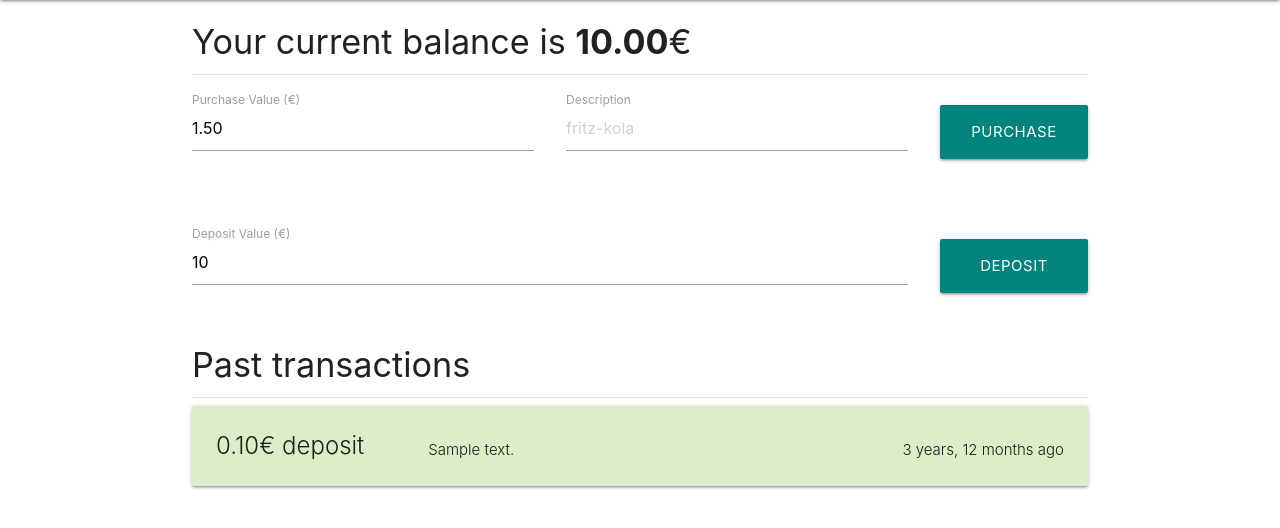
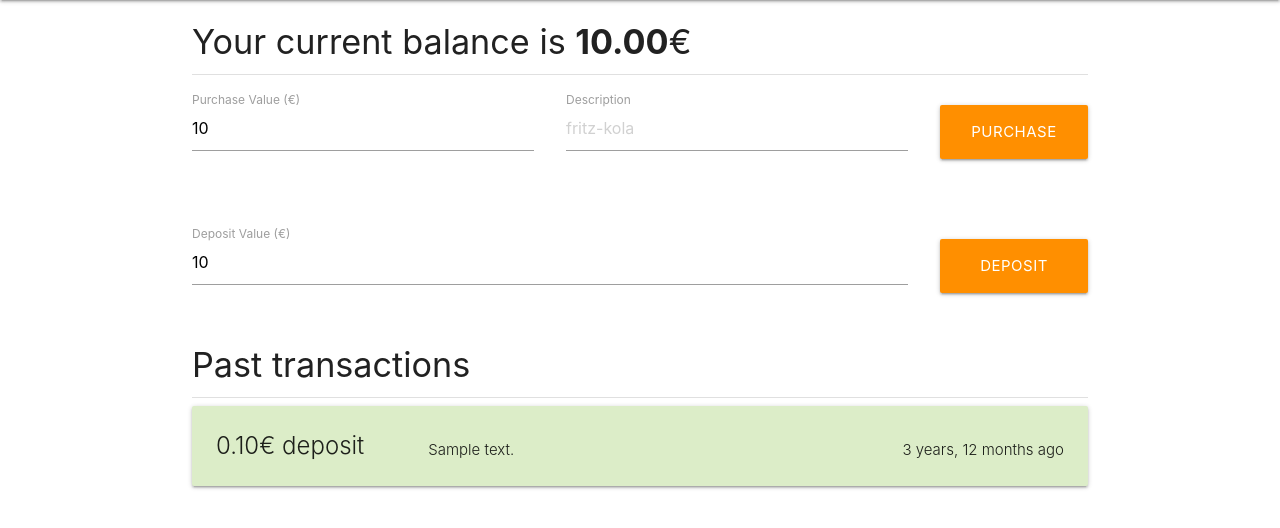
Before and after one commit to fsinfuhh/vinywaji, a Django app: template src/bitbots_drinks/gui/templates/views/dashboard.html in a window 1280 px wide. Shown: the part 64-592 px from the top of the page. Run offline with Django 3.2, Linux system fonts and the light colour scheme; a user stored in the database is signed in; tables that the repository leaves empty hold one stand-in row (values such as "Sample post"); the template is opened without the code that fills it: values that come from a table or form of the project are taken from there, most other values are stand-ins (such as "Sample title", 1, 10 or a date in 2020); parts of the project's set-up code (start-up, migrations or seed data) failed here and were passed over; some libraries are stand-ins or nearby versions.

Commit message:
Adaptions to make project usable by mafiasi and bitbots

```diff
--- a/src/bitbots_drinks/api/serializers.py
+++ b/src/bitbots_drinks/api/serializers.py
@@ -18,3 +18,4 @@ class TransactionSerializer(serializers.ModelSerializer):
     user = serializers.PrimaryKeyRelatedField(
         default=serializers.CurrentUserDefault(), queryset=models.User.objects.all()
     )
+    amount = serializers.DecimalField(max_digits=5, decimal_places=2)
--- a/src/bitbots_drinks/api/views.py
+++ b/src/bitbots_drinks/api/views.py
@@ -67,6 +67,9 @@ class TransactionViewSet(
         ]
     )
     def create(self, request: Request, *args, **kwargs):
+        # perform preliminary validation to make sure that later data modification does not fail unexpectedly
+        self.get_serializer(data=request.data).is_valid(raise_exception=True)
+
         # force QueryDict to be mutable
         data = request.data.copy()
 
@@ -76,9 +79,6 @@ class TransactionViewSet(
         if "type" in request.query_params and request.query_params["type"] == "purchase":
             data["amount"] = int(data["amount"]) * -1
 
-        # perform preliminary validation to make sure that later data modification does not fail unexpectedly
-        self.get_serializer(data=data).is_valid(raise_exception=True)
-
         # create the transaction object
         serializer = self.get_serializer(data=data)
         serializer.is_valid(raise_exception=True)
--- a/src/bitbots_drinks/gui/static/base.css
+++ b/src/bitbots_drinks/gui/static/base.css
@@ -37,21 +37,3 @@
 nav .brand-logo {
     padding-left: 20px;
 }
-
-.mafiasi-primary {
-    background-color: #02837c;
-}
-
-.btn.mafiasi-primary:hover {
-    background-color: #00a49a;
-}
-
-/* label focus color */
-.input-field input[type=text]:focus + label {
-    color: #02837c;
-}
-/* label underline focus color */
-.input-field input[type=text]:focus {
-    border-bottom: 1px solid #02837c;
-    box-shadow: 0 1px 0 0 #02837c;
-}
--- a/src/bitbots_drinks/gui/templates/base.html
+++ b/src/bitbots_drinks/gui/templates/base.html
@@ -16,6 +16,34 @@
         <meta name="viewport" content="width=device-width, initial-scale=1.0"/>
         {% if page_description %}
             <meta name="description" content="{{ page_description }}">
+        {% endif %}
+        {% if mafiasi_colors %}
+        <style type="text/css">
+        .color-primary {
+            background-color: #02837c;
+        }
+
+        .btn.color-primary:hover {
+            background-color: #00a49a;
+        }
+
+        /* label focus color */
+        .input-field input[type=text]:focus + label {
+            color: #02837c;
+        }
+        /* label underline focus color */
+        .input-field input[type=text]:focus {
+            border-bottom: 1px solid #02837c;
+            box-shadow: 0 1px 0 0 #02837c;
+        }
+        </style>
+        {% else %}
+        <style type="text/css">
+        .color-primary {
+            /* this is .amber.darken-3 */
+            background-color: #ff8f00;
+        }
+        </style>
         {% endif %}
         {% block head-extra %}{% endblock %}
     {% endblock %}
--- a/src/bitbots_drinks/gui/templates/components/forms/pay-up.html
+++ b/src/bitbots_drinks/gui/templates/components/forms/pay-up.html
@@ -13,6 +13,6 @@
             {% endif %}
         </div>
 
-        <button class="btn btn-large mafiasi-primary" type="submit">Deposit</button>
+        <button class="btn btn-large color-primary" type="submit">Deposit</button>
     </div>
 </form>
--- a/src/bitbots_drinks/gui/templates/components/forms/record-purchase.html
+++ b/src/bitbots_drinks/gui/templates/components/forms/record-purchase.html
@@ -2,7 +2,7 @@
     {% csrf_token %}
     <div class="horizontal-align">
         <div class="input-field">
-            <input id="purchase-value" class="validate" name="amount" placeholder="1.50" type="number" required step="0.1" value="1.50" min="0.1">
+            <input id="purchase-value" class="validate" name="amount" placeholder="{{ default_amount }}" type="number" required step="0.1" value="{{ default_amount }}" min="0.1">
             <label for="purchase-value">Purchase Value (€)</label>
         </div>
 
@@ -11,6 +11,6 @@
             <label for="purchase-description">Description</label>
         </div>
 
-        <button class="btn btn-large mafiasi-primary" type="submit">Purchase</button>
+        <button class="btn btn-large color-primary" type="submit">Purchase</button>
     </div>
 </form>
--- a/src/bitbots_drinks/gui/templates/components/login-card.html
+++ b/src/bitbots_drinks/gui/templates/components/login-card.html
@@ -7,7 +7,7 @@
             </div>
 
             <div class="card-action">
-                <a href="{% url 'simple_openid_connect:login' %}" class="btn mafiasi-primary">
+                <a href="{% url 'simple_openid_connect:login' %}" class="btn color-primary">
                     <i class="material-icons left">login</i>Login with Mafiasi
                 </a>
             </div>
--- a/src/bitbots_drinks/gui/templates/components/navbar.html
+++ b/src/bitbots_drinks/gui/templates/components/navbar.html
@@ -1,5 +1,5 @@
 <nav>
-    <div class="nav-wrapper amber darken-3">
+    <div class="nav-wrapper color-primary">
         <a href="/" class="brand-logo left">BitBots Drinks</a>
         <ul class="right">
             <li><a href="https://github.com/bit-bots/bitbots_drinks" target="_blank" rel="noopener">Repository</a></li>
--- a/src/bitbots_drinks/settings.py
+++ b/src/bitbots_drinks/settings.py
@@ -180,6 +180,9 @@ LOGGING = {
     },
 }
 
+DEFAULT_AMOUNT = env.float("BBD_DEFAULT_AMOUNT", default=1.5)
+MAFIASI_COLORS = env.bool("BBD_MAFIASI_COLORS", default=True)
+
 if SERVED_OVER_HTTPS:
     SESSION_COOKIE_SECURE = True
     SECURE_SSL_REDIRECT = True
```
Also changed, not shown: src/bitbots_drinks/gui/views.py (+9 -6 lines).
